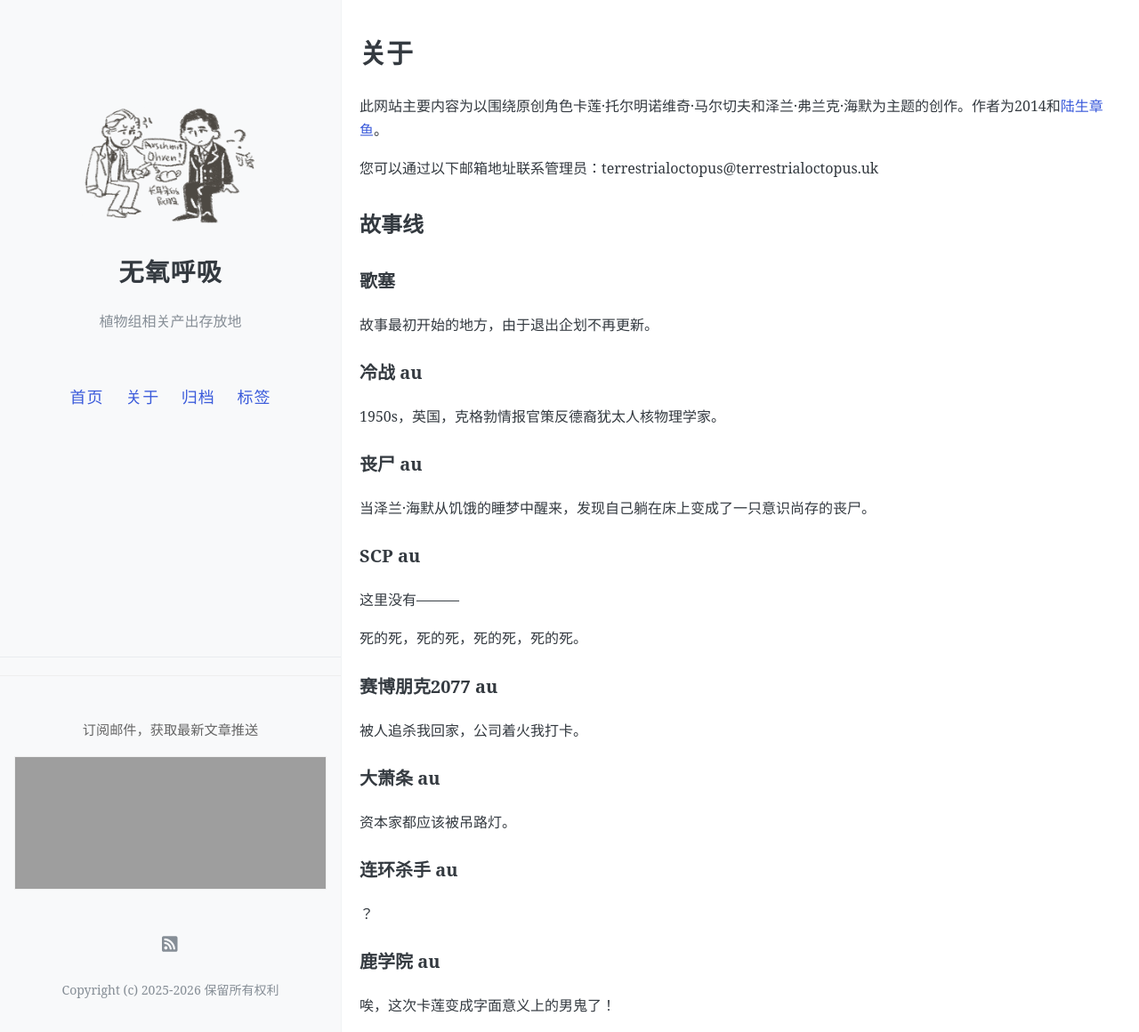
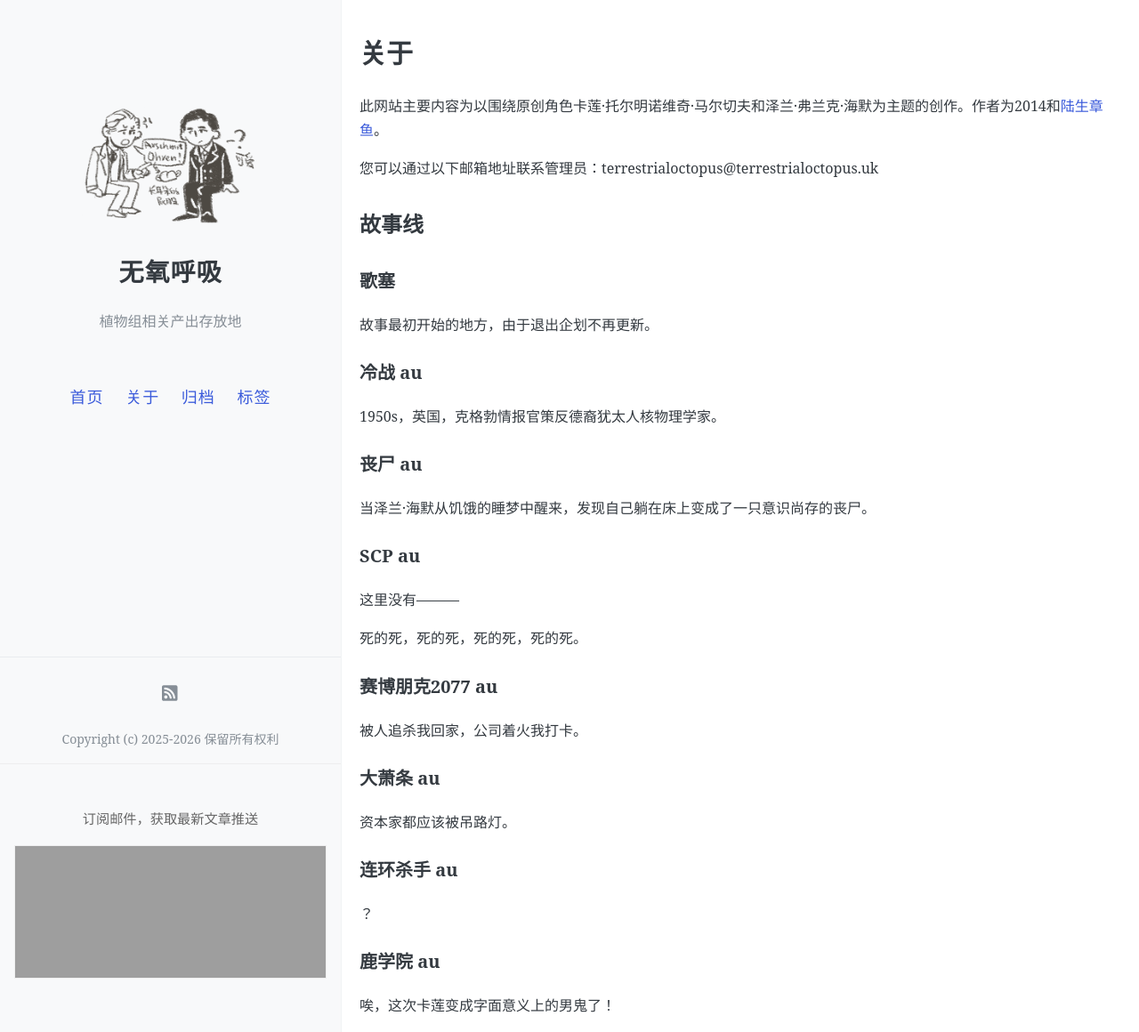
Before and after one commit to terrestrialoctopus/AnaerobicRespiration, a Jekyll site: the page built from about.md, in a window 1280 px wide and 1160 px high. Shown: the whole window at 89% size. Built offline with Jekyll 4.4.1, drawn with Linux system fonts in a browser that asks for light colours; comment, search, counter and statistics services are not loaded; grey boxes are pictures that could not be loaded.

Commit message:
Enhance footer with SVG icons and footer text
Added SVG icons and conditional footer text display.

```diff
--- a/_includes/footer.html
+++ b/_includes/footer.html
@@ -1,3 +1,8 @@
+{% include svg-icons.html %}
+{% if site.footer-text %}
+<p>{{ site.footer-text }}</p>
+{% endif %}
+
 <!-- Substack 订阅 -->
 <div style="text-align:center; padding: 2rem 1rem; border-top: 1px solid #eee;">
   <p style="margin-bottom: 1rem; font-size: 0.95rem; color: #666;">订阅邮件，获取最新文章推送</p>
@@ -7,10 +12,3 @@
     frameborder="0" scrolling="no">
   </iframe>
 </div>
-
-
-{% include svg-icons.html %}
-
-{% if site.footer-text %}
-<p>{{ site.footer-text }}</p>
-{% endif %}
```
